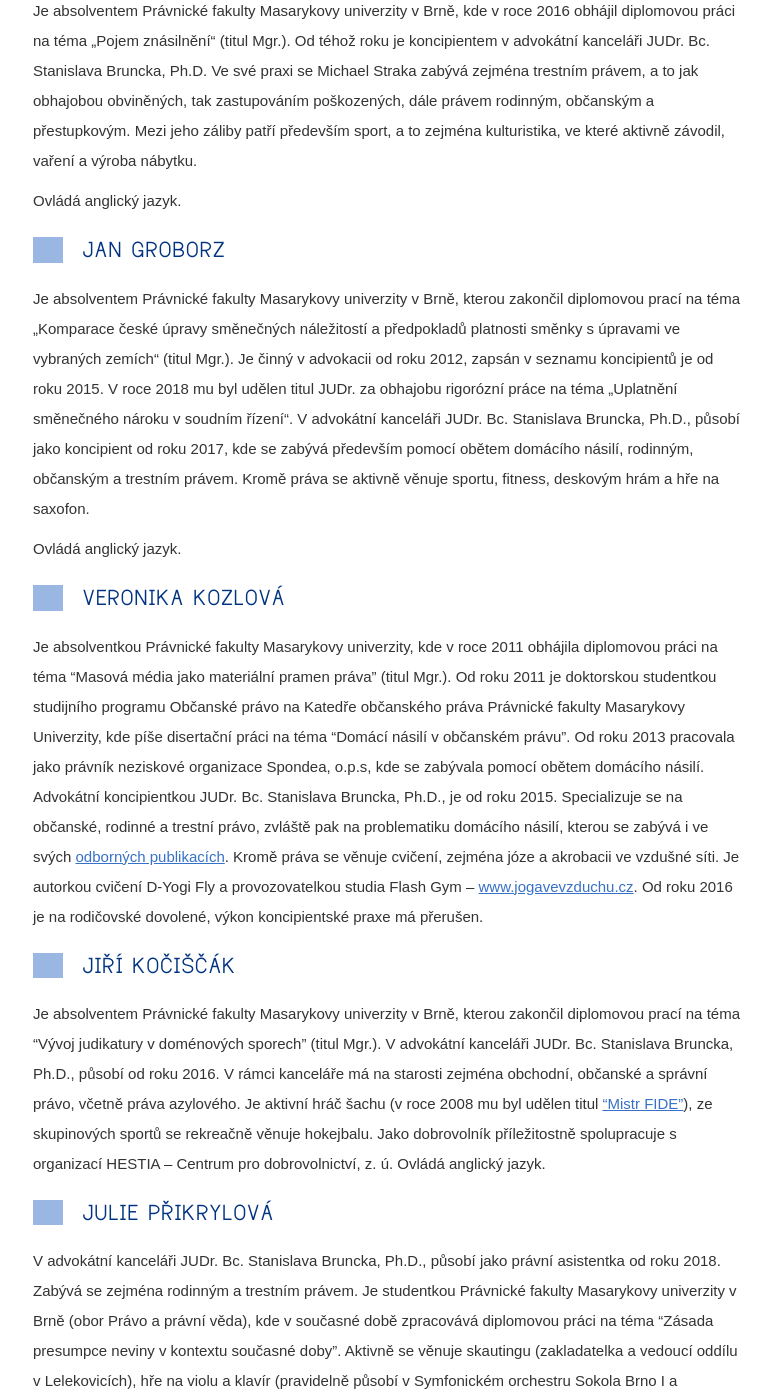
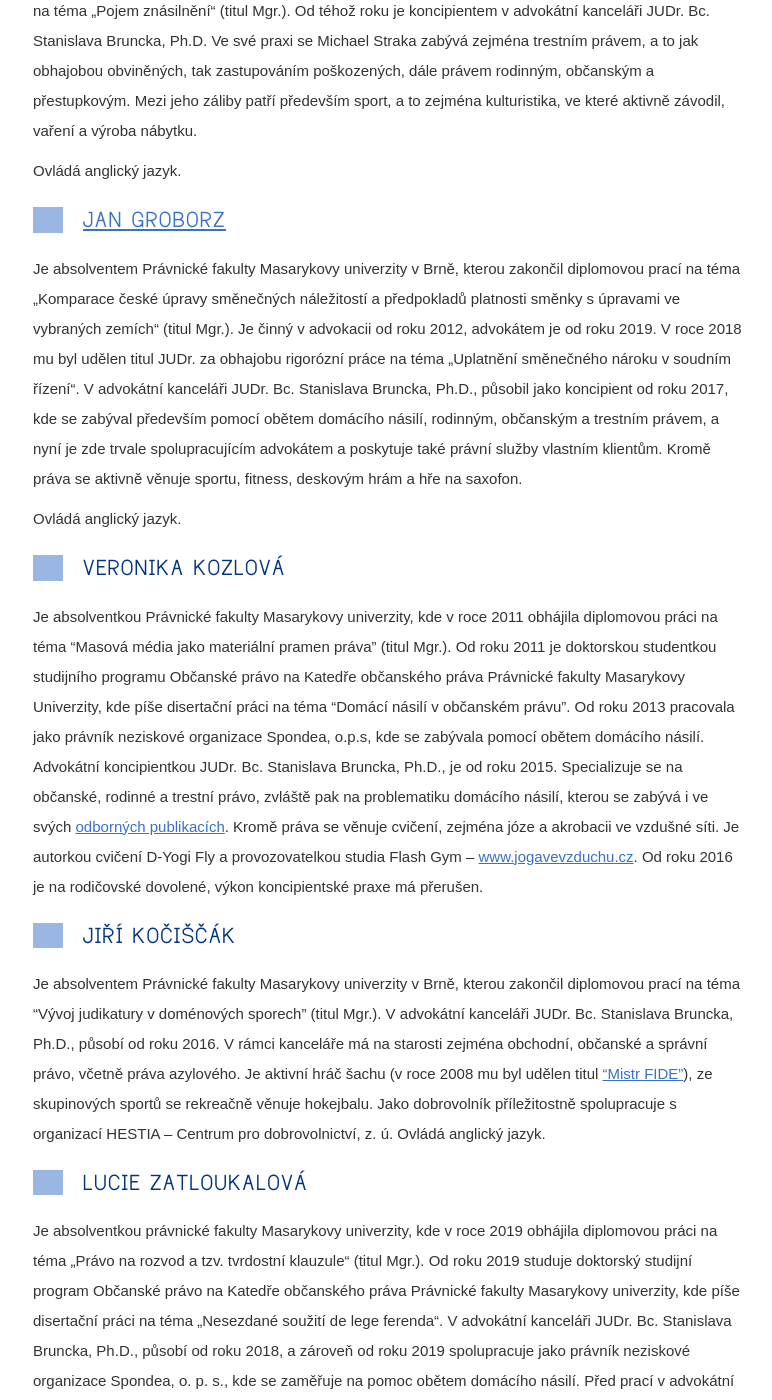
Before and after one commit to Pave91/bruncko-web, a Jekyll site: the page built from osoby-v-kancelari.md, in a window 1280 px wide and 1400 px high, scrolled down 1350 px. Shown: the whole window, without its empty margins (37-809 px from the left). Built offline with Jekyll 4.4.1, drawn with Linux system fonts in a browser that asks for light colours; nearby versions of some CDN libraries; some of the changed text lies outside the part shown.

Commit message:
Update osoby-v-kancelari.md

```diff
--- a/osoby-v-kancelari.md
+++ b/osoby-v-kancelari.md
@@ -26,8 +26,8 @@
 Ovládá anglický jazyk.
 
 
-## Jan Groborz
-Je absolventem Právnické fakulty Masarykovy univerzity v Brně, kterou zakončil diplomovou prací na téma „Komparace české úpravy směnečných náležitostí a předpokladů platnosti směnky s úpravami ve vybraných zemích“ (titul Mgr.). Je činný v advokacii od roku 2012, zapsán v seznamu koncipientů je od roku 2015. V roce 2018 mu byl udělen titul JUDr. za obhajobu rigorózní práce na téma „Uplatnění směnečného nároku v soudním řízení“. V advokátní kanceláři JUDr. Bc. Stanislava Bruncka, Ph.D., působí jako koncipient od roku 2017, kde se zabývá především pomocí obětem domácího násilí, rodinným, občanským a trestním právem.
+## [Jan Groborz](https://www.groborz.cz/)
+Je absolventem Právnické fakulty Masarykovy univerzity v Brně, kterou zakončil diplomovou prací na téma „Komparace české úpravy směnečných náležitostí a předpokladů platnosti směnky s úpravami ve vybraných zemích“ (titul Mgr.). Je činný v advokacii od roku 2012, advokátem je od roku 2019. V roce 2018 mu byl udělen titul JUDr. za obhajobu rigorózní práce na téma „Uplatnění směnečného nároku v soudním řízení“. V advokátní kanceláři JUDr. Bc. Stanislava Bruncka, Ph.D., působil jako koncipient od roku 2017, kde se zabýval především pomocí obětem domácího násilí, rodinným, občanským a trestním právem, a nyní je zde trvale spolupracujícím advokátem a poskytuje také právní služby vlastním klientům.
 Kromě práva se aktivně věnuje sportu, fitness, deskovým hrám a hře na saxofon.
 
 Ovládá anglický jazyk.
@@ -46,8 +46,9 @@
 Je aktivní hráč šachu (v roce 2008 mu byl udělen titul ["Mistr FIDE"](https://ratings.fide.com/topfed.phtml?ina=1&country=CZE)), ze skupinových sportů se rekreačně věnuje hokejbalu. Jako dobrovolník příležitostně spolupracuje s organizací HESTIA – Centrum pro dobrovolnictví, z. ú. Ovládá anglický jazyk.
 
 
-## Julie Přikrylová
-V advokátní kanceláři JUDr. Bc. Stanislava Bruncka, Ph.D., působí jako právní asistentka od roku 2018. Zabývá se zejména rodinným a trestním právem. Je studentkou Právnické fakulty Masarykovy univerzity v Brně (obor Právo a právní věda), kde v současné době zpracovává diplomovou práci na téma "Zásada presumpce neviny v kontextu současné doby". Aktivně se věnuje skautingu (zakladatelka a vedoucí oddílu v Lelekovicích), hře na violu a klavír (pravidelně působí v Symfonickém orchestru Sokola Brno I a cimbálové muzice), fotografování a sebeobraně. Ovládá anglický jazyk.
+## Lucie Zatloukalová
+Je absolventkou právnické fakulty Masarykovy univerzity, kde v roce 2019 obhájila diplomovou práci na téma „Právo na rozvod a tzv. tvrdostní klauzule“ (titul Mgr.). Od roku 2019 studuje doktorský studijní program Občanské právo na Katedře občanského práva Právnické fakulty Masarykovy univerzity, kde píše disertační práci na téma „Nesezdané soužití de lege ferenda“.
+V advokátní kanceláři JUDr. Bc. Stanislava Bruncka, Ph.D., působí od roku 2018, a zároveň od roku 2019 spolupracuje jako právník neziskové organizace Spondea, o. p. s., kde se zaměřuje na pomoc obětem domácího násilí. Před prací v advokátní kanceláři absolvovala stáž na Ústavním soudu ČR, u Veřejného ochránce práv a na Probační a mediační službě Prostějov. Zaměřuje se zejména na občanské, rodinné a trestní právo. Ve volném čase ráda čte, příležitostně hraje volejbal a cvičí jógu. Ovládá anglický jazyk.
 
 
 ## Anna Krejčí
```
Also changed, not shown: other parts of osoby-v-kancelari.md (+1 -1 lines).
